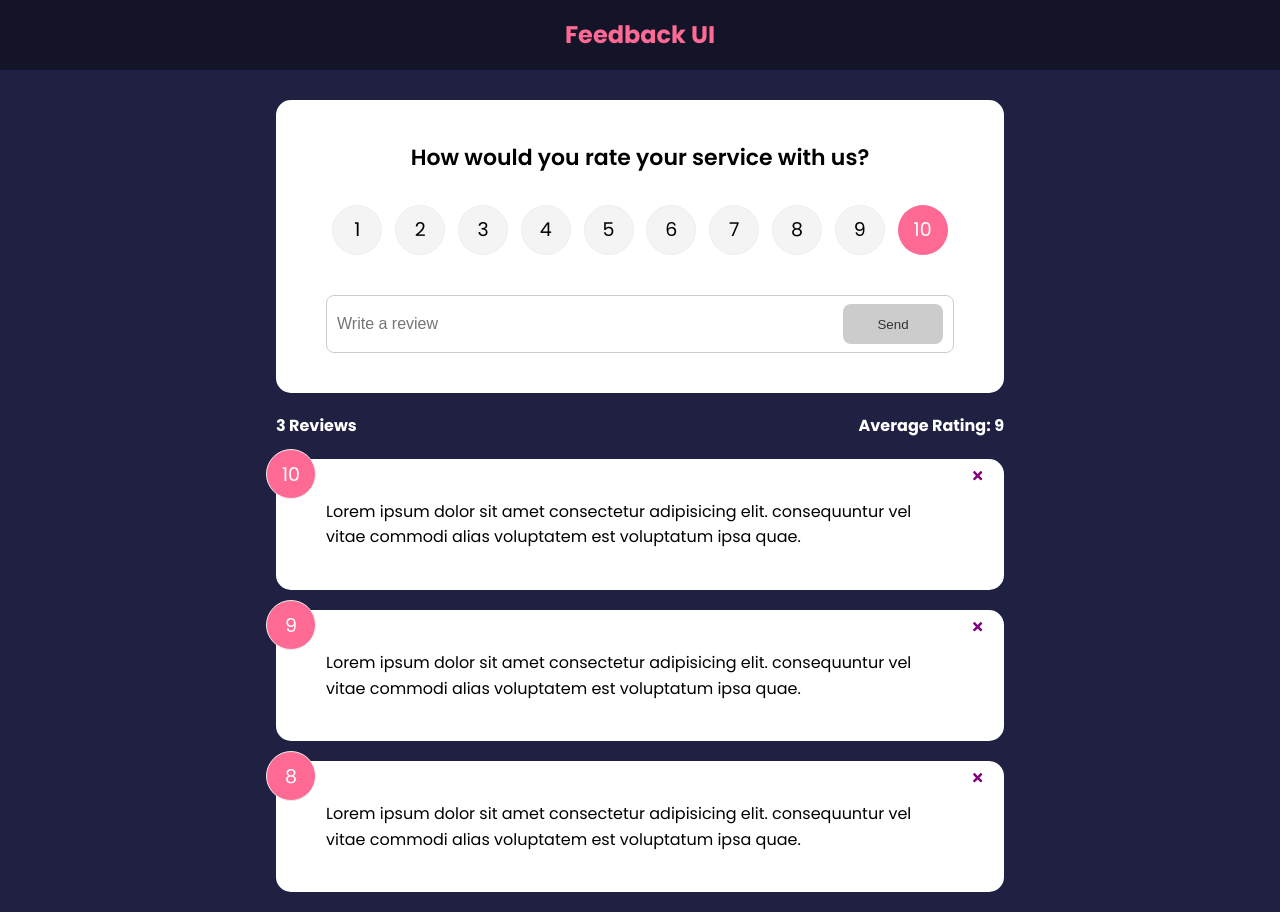
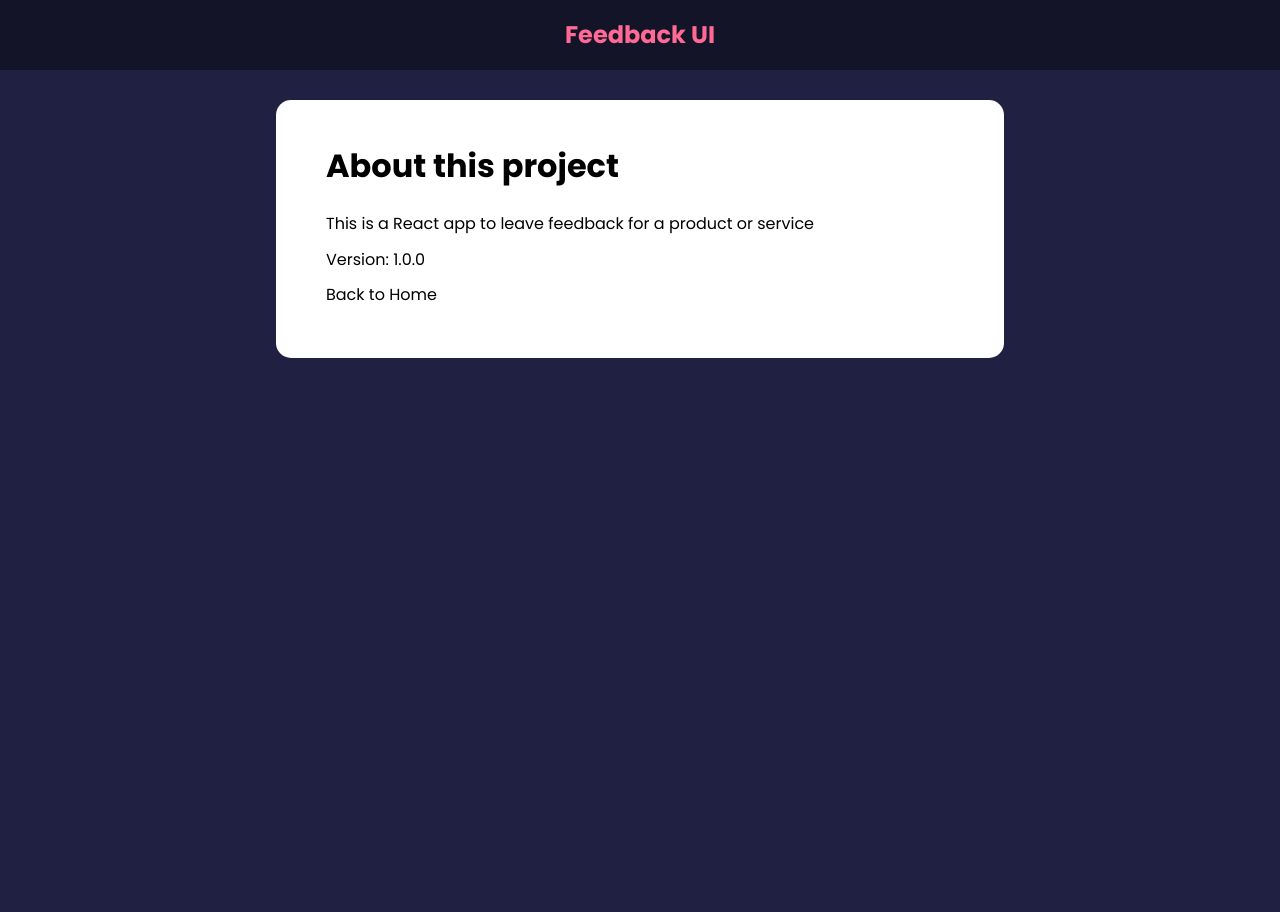
Before and after one commit to ozanisgor/react-feedback-app, a React (Create React App) app: page /about in a window 1280 px wide. After the commit the page ends 800 px from the top, so only its background shows below. Built offline with nearby package versions, Linux system fonts and the light colour scheme; the HTML template or start-up script is replaced by a standard one.

Commit message:
add: Routes

```diff
--- a/package.json
+++ b/package.json
@@ -10,6 +10,7 @@
     "react": "^17.0.2",
     "react-dom": "^17.0.2",
     "react-icons": "^4.6.0",
+    "react-router-dom": "^6.4.5",
     "react-scripts": "4.0.3",
     "uuid": "^8.3.2",
     "web-vitals": "^1.1.2"
--- a/src/App.js
+++ b/src/App.js
@@ -1,10 +1,12 @@
 import { useState } from 'react';
 import { v4 as uuidv4 } from 'uuid';
+import { BrowserRouter as Router, Route, Routes } from 'react-router-dom';
 import Header from './components/Header';
 import FeedbackList from './components/FeedbackList';
 import FeedbackStats from './components/FeedbackStats';
 import FeedbackData from './data/FeedbackData';
 import FeedbackForm from './components/FeedbackForm';
+import AboutPage from './pages/AboutPage';
 
 function App() {
   const [feedback, setFeedback] = useState(FeedbackData);
@@ -21,14 +23,26 @@
     }
   };
   return (
-    <>
+    <Router>
       <Header />
       <div className="container">
-        <FeedbackForm handleAdd={addFeedback} />
-        <FeedbackStats feedback={feedback} />
-        <FeedbackList feedback={feedback} handleDelete={deleteFeedback} />
+        <Routes>
+          <Route
+            exact
+            path="/"
+            element={
+              <>
+                <FeedbackForm handleAdd={addFeedback} />
+                <FeedbackStats feedback={feedback} />
+                <FeedbackList feedback={feedback} handleDelete={deleteFeedback} />
+              </>
+            }
+          ></Route>
+
+          <Route path="/about" element={<AboutPage />} />
+        </Routes>
       </div>
-    </>
+    </Router>
   );
 }
 
--- /dev/null
+++ b/src/pages/AboutPage.jsx
@@ -0,0 +1,15 @@
+import Card from '../components/shared/Card';
+
+function AboutPage() {
+  return (
+    <Card>
+      <div className="about">
+        <h1>About this project</h1>
+        <p>This is a React app to leave feedback for a product or service</p>
+        <p>Version: 1.0.0</p>
+        <p href="/">Back to Home</p>
+      </div>
+    </Card>
+  );
+}
+export default AboutPage;
```
Also changed, not shown: 1 other file (tests, documents, lock files or other folders).
